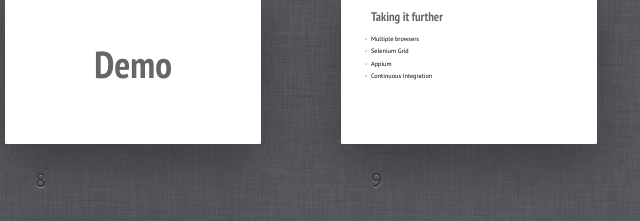
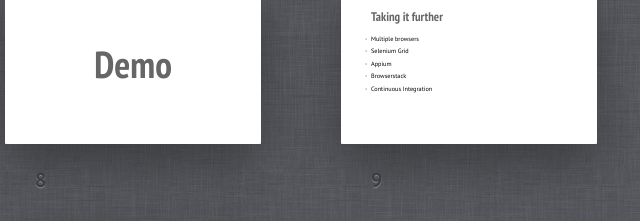
Before and after one commit to Capital-Laravel-Group/Meetup-015, a plain HTML site: page Presentation/index.html in a window 1280 px wide. Shown: the part 726-947 px from the top of the page, 431-1071 px from the left. Drawn offline with Linux system fonts and the light colour scheme.

Commit message:
Completed presentation

```diff
--- a/Presentation/index.html
+++ b/Presentation/index.html
@@ -155,6 +155,7 @@
 			<li>Multiple browsers</li>
 			<li>Selenium Grid</li>
 			<li>Appium</li>
+			<li>Browserstack</li>
 			<li>Continuous Integration</li>
 		</ul>
 	<footer class="presenter-notes">
```
